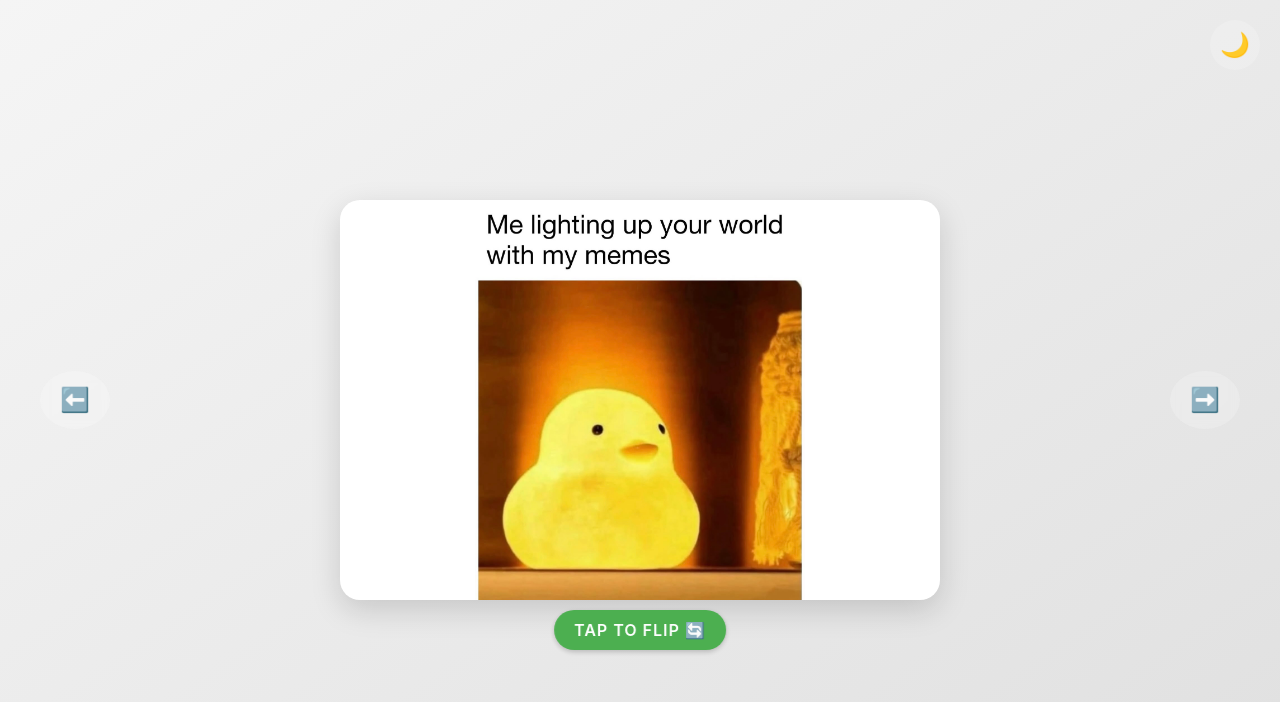
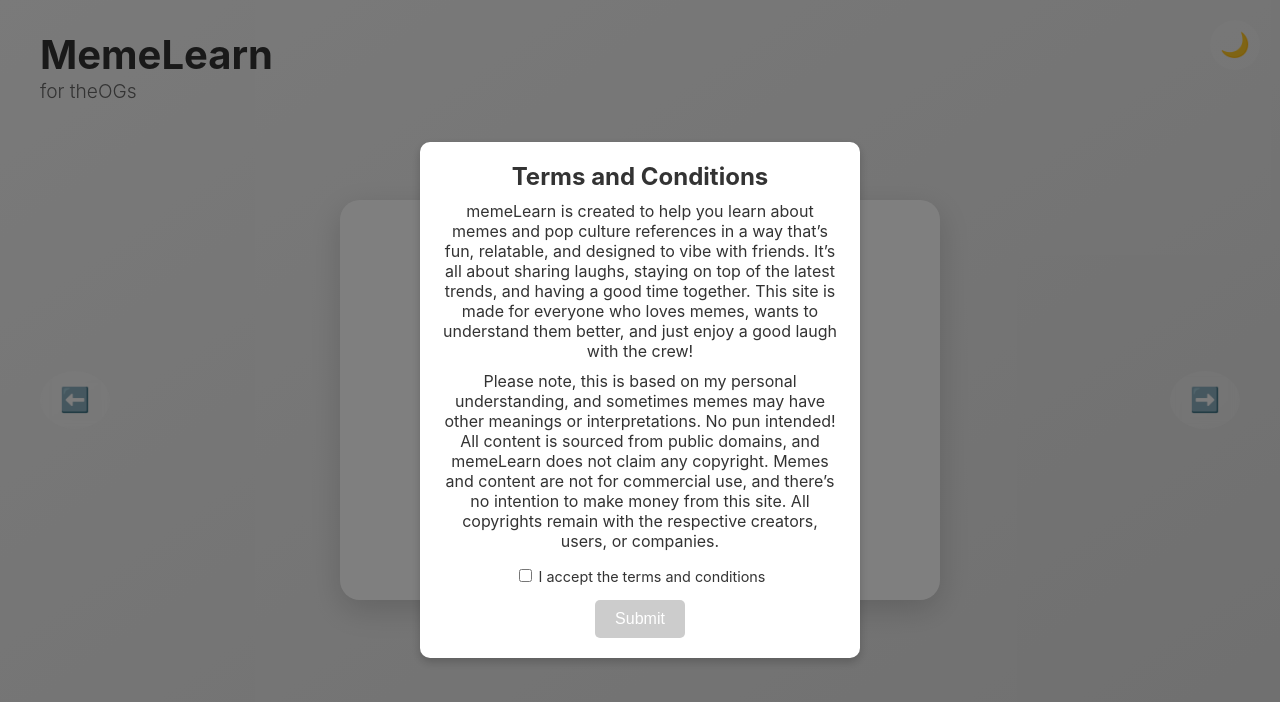
Before and after one commit to karthik8118/learnMeme, a plain HTML site: page index.html in a window 1280 px wide. Drawn offline with Linux system fonts and the light colour scheme.

Commit message:
Made final changes, added  terms and conditions. Also made the flip functionality more accurate.

```diff
--- a/assets/css/style.css
+++ b/assets/css/style.css
@@ -239,3 +239,125 @@ body.dark-mode {
     background: rgba(255, 255, 255, 0.1);
     color: #ffffff;
 }
+
+/* Site Header */
+.site-header {
+    text-align: left; /* Align text to the left */
+    margin: 20px; /* Add some margin around the header */
+    position: absolute; /* Position the header at the top-left */
+    top: 0;
+    left: 0;
+    padding: 10px 20px; /* Add padding for spacing */
+    width: auto; /* Ensure it doesn't stretch */
+    color: #333;
+}
+
+body.dark-mode .site-header {
+    color: #fff;
+}
+
+.site-title {
+    font-size: 2.5rem; /* Slightly smaller font size */
+    font-weight: bold;
+    margin: 0;
+}
+
+.site-tagline {
+    font-size: 1.2rem; /* Slightly smaller font size */
+    font-weight: 300;
+    margin: 0;
+    color: #666;
+}
+
+body.dark-mode .site-tagline {
+    color: #aaa;
+}
+
+/* Modal Styles */
+.modal {
+    display: flex;
+    justify-content: center;
+    align-items: center;
+    position: fixed;
+    top: 0;
+    left: 0;
+    width: 100%;
+    height: 100%;
+    background: rgba(0, 0, 0, 0.5); /* Semi-transparent background */
+    z-index: 1000;
+    visibility: hidden;
+    opacity: 0;
+    transition: visibility 0s, opacity 0.3s ease;
+}
+
+.modal-content {
+    background: #fff; /* Light mode background */
+    padding: 20px;
+    border-radius: 10px;
+    text-align: center;
+    box-shadow: 0 4px 10px rgba(0, 0, 0, 0.2);
+    max-width: 400px;
+    width: 90%;
+    color: #333; /* Text color for light mode */
+    transition: background 0.3s ease, color 0.3s ease;
+}
+
+.modal-content h2 {
+    margin: 0 0 10px;
+    font-size: 1.5rem;
+}
+
+.modal-content p {
+    font-size: 1rem;
+    margin: 10px 0;
+}
+
+.modal-content label {
+    display: block;
+    margin: 15px 0;
+    font-size: 0.9rem;
+}
+
+.modal-content button {
+    padding: 10px 20px;
+    font-size: 1rem;
+    background: #4CAF50;
+    color: #fff;
+    border: none;
+    border-radius: 5px;
+    cursor: pointer;
+    transition: background 0.3s ease;
+}
+
+.modal-content button:disabled {
+    background: #ccc;
+    cursor: not-allowed;
+}
+
+.modal-content button:hover:not(:disabled) {
+    background: #45a049;
+}
+
+.modal.show {
+    visibility: visible;
+    opacity: 1;
+}
+
+/* Dark Mode Styles for Modal */
+body.dark-mode .modal {
+    background: rgba(0, 0, 0, 0.8); /* Darker semi-transparent background */
+}
+
+body.dark-mode .modal-content {
+    background: #333; /* Dark mode background */
+    color: #fff; /* Text color for dark mode */
+    box-shadow: 0 4px 10px rgba(255, 255, 255, 0.2); /* Subtle white shadow */
+}
+
+body.dark-mode .modal-content button {
+    background: #43A047; /* Dark mode button color */
+}
+
+body.dark-mode .modal-content button:hover:not(:disabled) {
+    background: #388E3C; /* Darker green on hover */
+}
--- a/assets/js/script.js
+++ b/assets/js/script.js
@@ -33,6 +33,10 @@ function showMeme() {
     memeContainer.appendChild(img);
 
     document.getElementById('meme-text').innerText = meme.explanation || 'No explanation available';
+
+    // Ensure the card is always showing the front side
+    const memeCard = document.querySelector('.meme-card');
+    memeCard.classList.remove('flipped');
 }
 
 // Initialize theme
@@ -55,26 +59,56 @@ document.querySelector('.meme-card').addEventListener('click', function() {
 });
 
 document.getElementById('next').addEventListener('click', (e) => {
-    e.stopPropagation();
+    e.stopPropagation(); // Prevent event bubbling
     currentMemeIndex = (currentMemeIndex + 1) % memes.length;
     showMeme();
+
+    // Ensure the card is not flipped after navigation
+    const memeCard = document.querySelector('.meme-card');
+    memeCard.classList.remove('flipped');
 });
 
 document.getElementById('prev').addEventListener('click', (e) => {
-    e.stopPropagation();
+    e.stopPropagation(); // Prevent event bubbling
     currentMemeIndex = (currentMemeIndex - 1 + memes.length) % memes.length;
     showMeme();
+
+    // Ensure the card is not flipped after navigation
+    const memeCard = document.querySelector('.meme-card');
+    memeCard.classList.remove('flipped');
 });
 
 const themeToggle = document.getElementById('theme-toggle');
 themeToggle.addEventListener('click', (e) => {
-    e.stopPropagation();
+    e.stopPropagation(); // Prevent event bubbling
     document.body.classList.toggle('dark-mode');
     const isDarkMode = document.body.classList.contains('dark-mode');
     themeToggle.textContent = isDarkMode ? "☀️" : "🌙";
     localStorage.setItem('darkMode', isDarkMode);
 });
 
+
+// Show the modal on page load
+document.addEventListener('DOMContentLoaded', () => {
+    const modal = document.getElementById('terms-modal');
+    const acceptTermsCheckbox = document.getElementById('accept-terms');
+    const submitButton = document.getElementById('submit-terms');
+
+    // Show the modal
+    modal.classList.add('show');
+
+    // Enable the submit button when the checkbox is checked
+    acceptTermsCheckbox.addEventListener('change', () => {
+        submitButton.disabled = !acceptTermsCheckbox.checked;
+    });
+
+    // Close the modal when the submit button is clicked
+    submitButton.addEventListener('click', () => {
+        modal.classList.remove('show');
+    });
+});
+
+
 // Initialize
 document.addEventListener('DOMContentLoaded', () => {
     initializeTheme();
--- a/index.html
+++ b/index.html
@@ -7,7 +7,30 @@
     <link rel="stylesheet" href="assets/css/style.css">
 </head>
 <body>
+    <!-- Terms and Conditions Modal -->
+    <div id="terms-modal" class="modal">
+        <div class="modal-content">
+            <h2>Terms and Conditions</h2>
+            <p>
+                memeLearn is created to help you learn about memes and pop culture references in a way that’s fun, relatable, and designed to vibe with friends. It’s all about sharing laughs, staying on top of the latest trends, and having a good time together. This site is made for everyone who loves memes, wants to understand them better, and just enjoy a good laugh with the crew!
+            </p>
+            <p>
+                Please note, this is based on my personal understanding, and sometimes memes may have other meanings or interpretations. No pun intended! All content is sourced from public domains, and memeLearn does not claim any copyright. Memes and content are not for commercial use, and there’s no intention to make money from this site. All copyrights remain with the respective creators, users, or companies.
+            </p>
+            <label>
+                <input type="checkbox" id="accept-terms"> I accept the terms and conditions
+            </label>
+            <button id="submit-terms" disabled>Submit</button>
+        </div>
+    </div>
+
     <button id="theme-toggle">🌙</button>
+
+    <!-- Website Heading -->
+    <header class="site-header">
+        <h1 class="site-title">MemeLearn</h1>
+        <h2 class="site-tagline">for theOGs</h2>
+    </header>
 
     <div class="container">
         <div class="meme-card">
```
